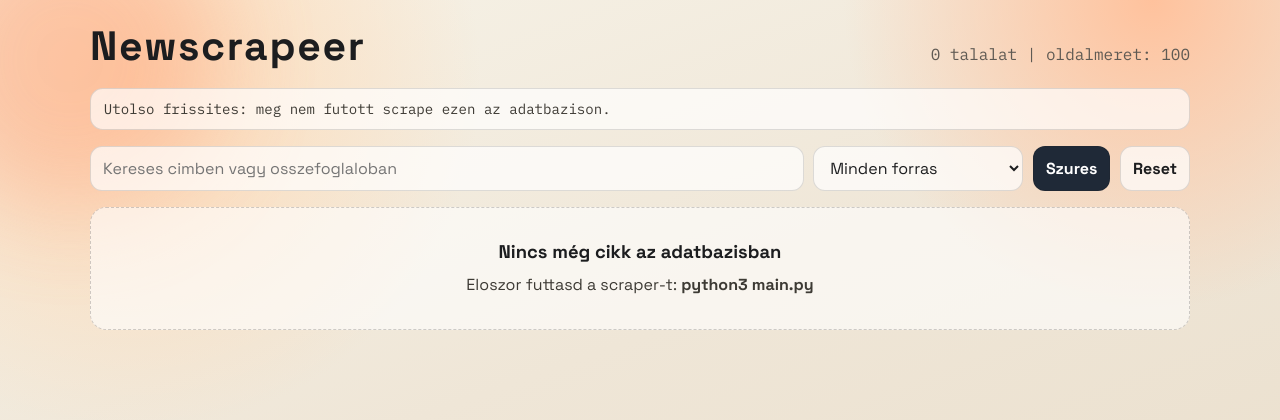
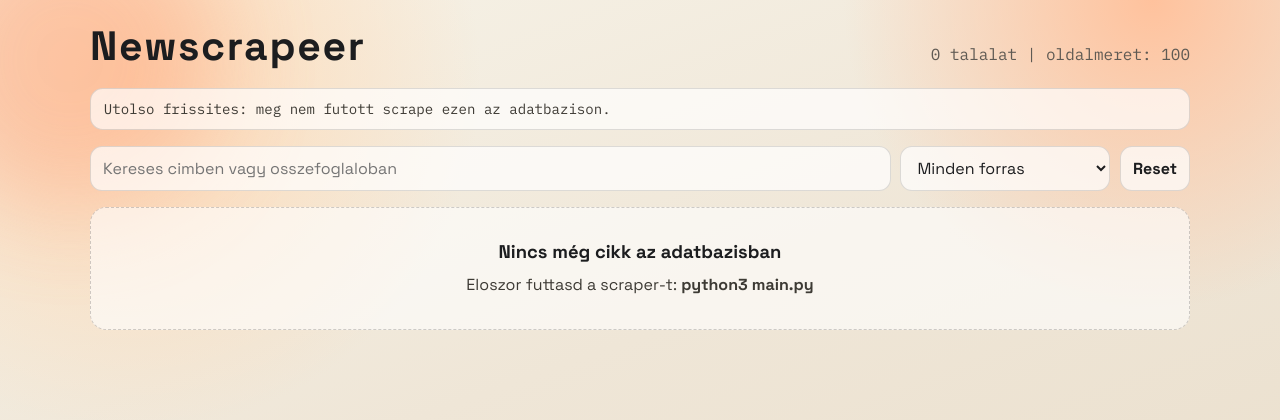
Before and after one commit to MagyarEper/NewScrape, a Flask app: page / in a window 1280 px wide. Shown: the top 420 px of the page. Run offline with Flask 3, Linux system fonts and the light colour scheme; data that the repository does not hold is empty.

Commit message:
Make search and source filter auto-apply on input

```diff
--- a/web/static/styles.css
+++ b/web/static/styles.css
@@ -74,13 +74,12 @@ body {
 
 .filter-form {
     display: grid;
-    grid-template-columns: minmax(220px, 1fr) 210px auto auto;
+    grid-template-columns: minmax(220px, 1fr) 210px auto;
     gap: 0.6rem;
 }
 
 .filter-form input,
 .filter-form select,
-.filter-form button,
 .reset-link {
     border-radius: 0.75rem;
     border: 1px solid rgba(28, 29, 31, 0.14);
@@ -88,13 +87,6 @@ body {
     font: inherit;
     background: rgba(255, 255, 255, 0.7);
     color: var(--text);
-}
-
-.filter-form button {
-    cursor: pointer;
-    font-weight: 600;
-    background: #1f2937;
-    color: #fff;
 }
 
 .reset-link {
--- a/web/templates/index.html
+++ b/web/templates/index.html
@@ -33,22 +33,23 @@
     </section>
 
     <section class="controls">
-        <form method="get" action="/" class="filter-form">
+        <form method="get" action="/" class="filter-form" id="filter-form">
             <input
                 type="text"
                 name="q"
                 value="{{ query_text }}"
                 placeholder="Kereses cimben vagy osszefoglaloban"
+                id="search-input"
+                autocomplete="off"
             >
 
-            <select name="source">
+            <select name="source" id="source-select">
                 <option value="">Minden forras</option>
                 {% for source in sources %}
                 <option value="{{ source }}" {% if source == source_filter %}selected{% endif %}>{{ source }}</option>
                 {% endfor %}
             </select>
 
-            <button type="submit">Szures</button>
             <a class="reset-link" href="/">Reset</a>
         </form>
     </section>
@@ -102,5 +103,45 @@
         {% endif %}
     </nav>
     {% endif %}
+
+    <script>
+        (function () {
+            const form = document.getElementById("filter-form");
+            const searchInput = document.getElementById("search-input");
+            const sourceSelect = document.getElementById("source-select");
+
+            if (!form || !searchInput || !sourceSelect) {
+                return;
+            }
+
+            let timer = null;
+
+            const submitFilters = function () {
+                const params = new URLSearchParams(new FormData(form));
+                params.delete("page");
+
+                const q = (params.get("q") || "").trim();
+                const source = (params.get("source") || "").trim();
+
+                if (!q) {
+                    params.delete("q");
+                }
+
+                if (!source) {
+                    params.delete("source");
+                }
+
+                const target = params.toString() ? "/?" + params.toString() : "/";
+                window.location.assign(target);
+            };
+
+            searchInput.addEventListener("input", function () {
+                window.clearTimeout(timer);
+                timer = window.setTimeout(submitFilters, 280);
+            });
+
+            sourceSelect.addEventListener("change", submitFilters);
+        })();
+    </script>
 </body>
 </html>
```
